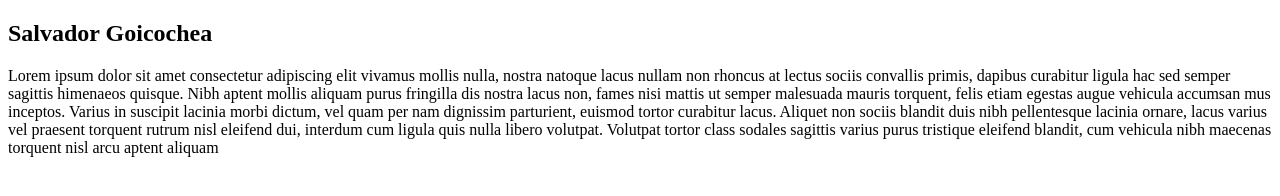
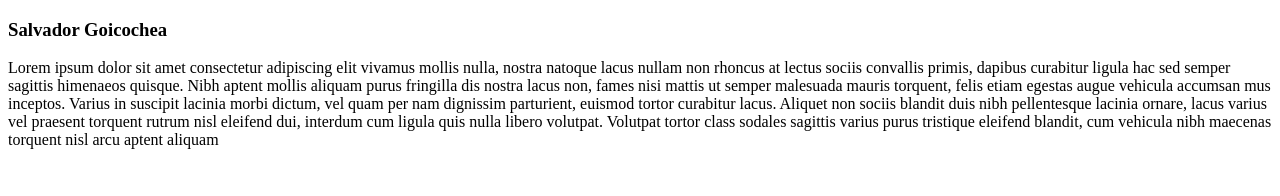
Before and after one commit to salvagd09/Proyecto-de-Prueba, a plain HTML site: page index.html in a window 1280 px wide. Drawn offline with Linux system fonts and the light colour scheme.

Commit message:
Cambiando el título

```diff
--- a/index.html
+++ b/index.html
@@ -7,7 +7,7 @@
   </head>
   <body>
     <div class="container">
-      <h2>Salvador Goicochea</h2>
+      <h3>Salvador Goicochea</h3>
     </div>
     <p>
       Lorem ipsum dolor sit amet consectetur adipiscing elit vivamus mollis
```
